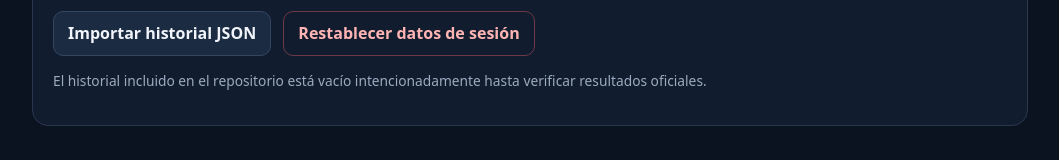
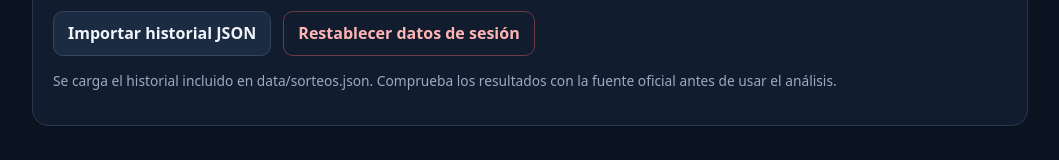
Before and after one commit to danielMigales/GordoGPT, a website with bundled scripts: page index.html in a window 1280 px wide. Shown: the part 2061-2221 px from the top of the page, without its empty margins (110-1169 px from the left). Built offline with nearby package versions, Linux system fonts and the light colour scheme.

Commit message:
Correct initial history status message

```diff
--- a/index.html
+++ b/index.html
@@ -51,7 +51,7 @@
       <label class="upload button secondary" for="file-input">Importar historial JSON</label>
       <input id="file-input" type="file" accept=".json,application/json">
       <button id="reset-btn" class="button danger" type="button">Restablecer datos de sesión</button>
-      <p id="import-status" class="small muted" aria-live="polite">El historial incluido en el repositorio está vacío intencionadamente hasta verificar resultados oficiales.</p>
+      <p id="import-status" class="small muted" aria-live="polite">Se carga el historial incluido en data/sorteos.json. Comprueba los resultados con la fuente oficial antes de usar el análisis.</p>
     </section>
     <footer><p>GordoGPT es un proyecto estadístico experimental e independiente. No predice resultados con certeza ni está afiliado a SELAE.</p><p><a href="https://www.loteriasyapuestas.es/" target="_blank" rel="noreferrer">Consultar la fuente oficial de loterías</a> · <a href="https://github.com/danielMigales/GordoGPT" target="_blank" rel="noreferrer">Código fuente</a></p></footer>
   </main>
```
